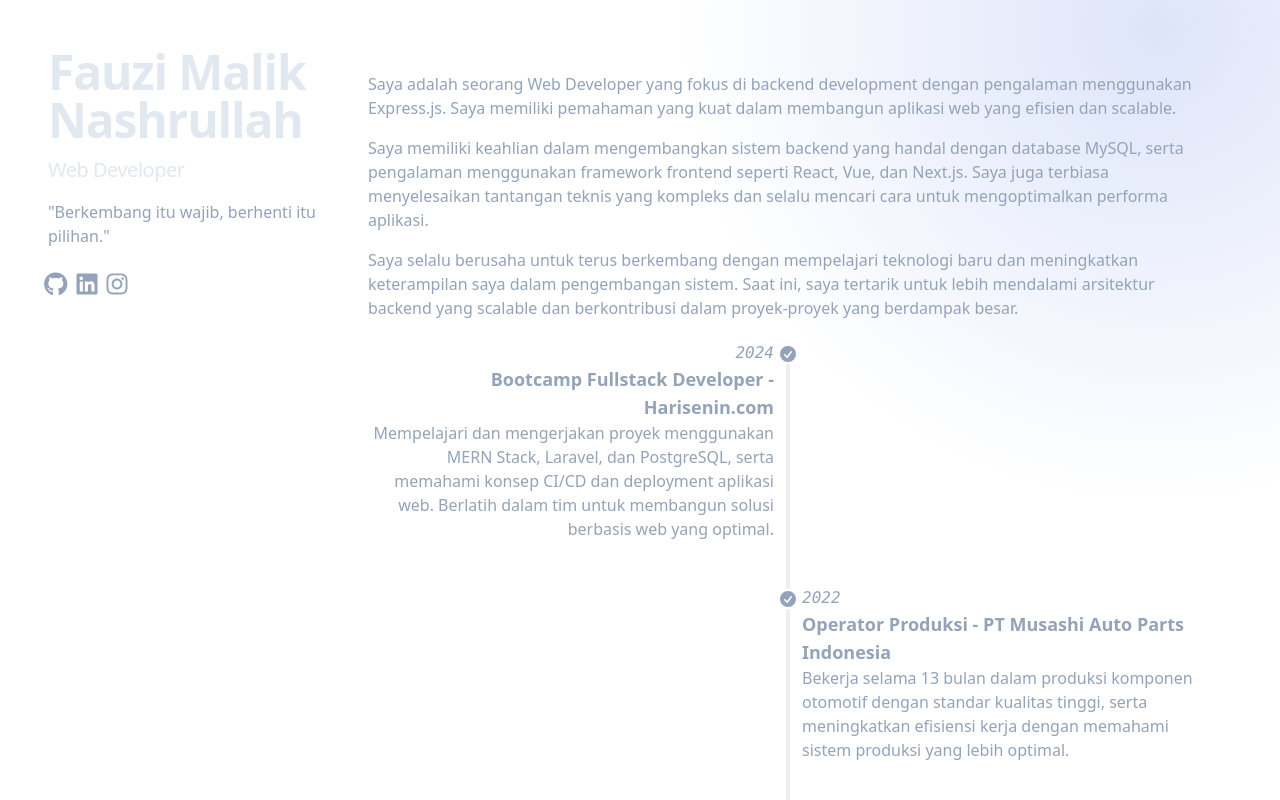
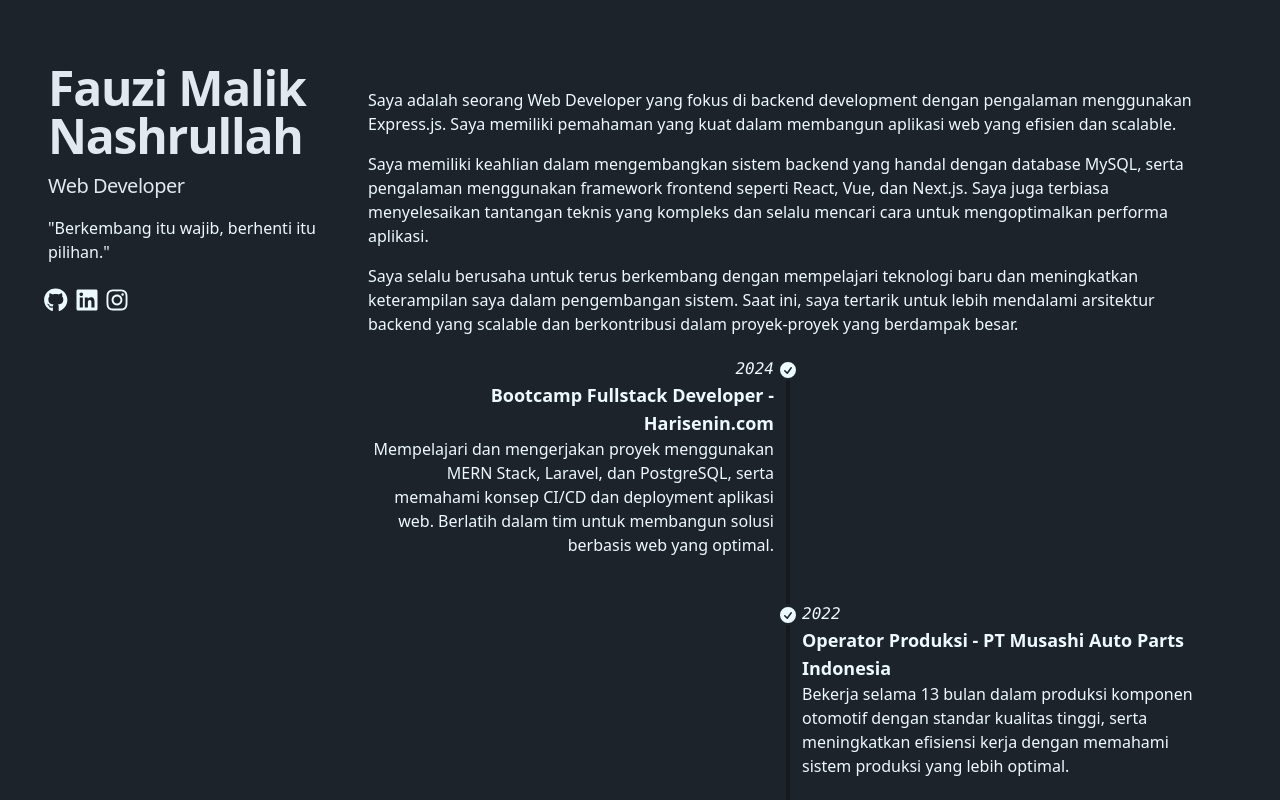
Before and after one commit to fauzinashrullah/Portfolio, a React (Vite) app: page / in a window 1280 px wide. Shown: the top 800 px of the page. Built offline with nearby package versions, Linux system fonts and the light colour scheme.

Commit message:
feat: dark mode

```diff
--- a/src/App.jsx
+++ b/src/App.jsx
@@ -6,7 +6,10 @@ import Footer from "./pages/Footer.jsx";
 function App() {
   return (
     <>
-      <div className="flex flex-col lg:flex-row  min-h-screen">
+      <div
+        className="flex flex-col lg:flex-row px-8 py-12 lg:px-12 lg:py-16 min-h-screen"
+        data-theme="dark"
+      >
         <div className=" w-full lg:w-1/4 lg:fixed lg:h-screen">
           <Profil />
         </div>
--- a/src/index.css
+++ b/src/index.css
@@ -1,11 +1,2 @@
 @import "tailwindcss";
 @plugin "daisyui";
-body {
-  padding: 48px;
-  color: rgb(148, 163, 184);
-  background: radial-gradient(
-    600px at 1157px 28px,
-    rgba(29, 78, 216, 0.15),
-    transparent 80%
-  );
-}
```
